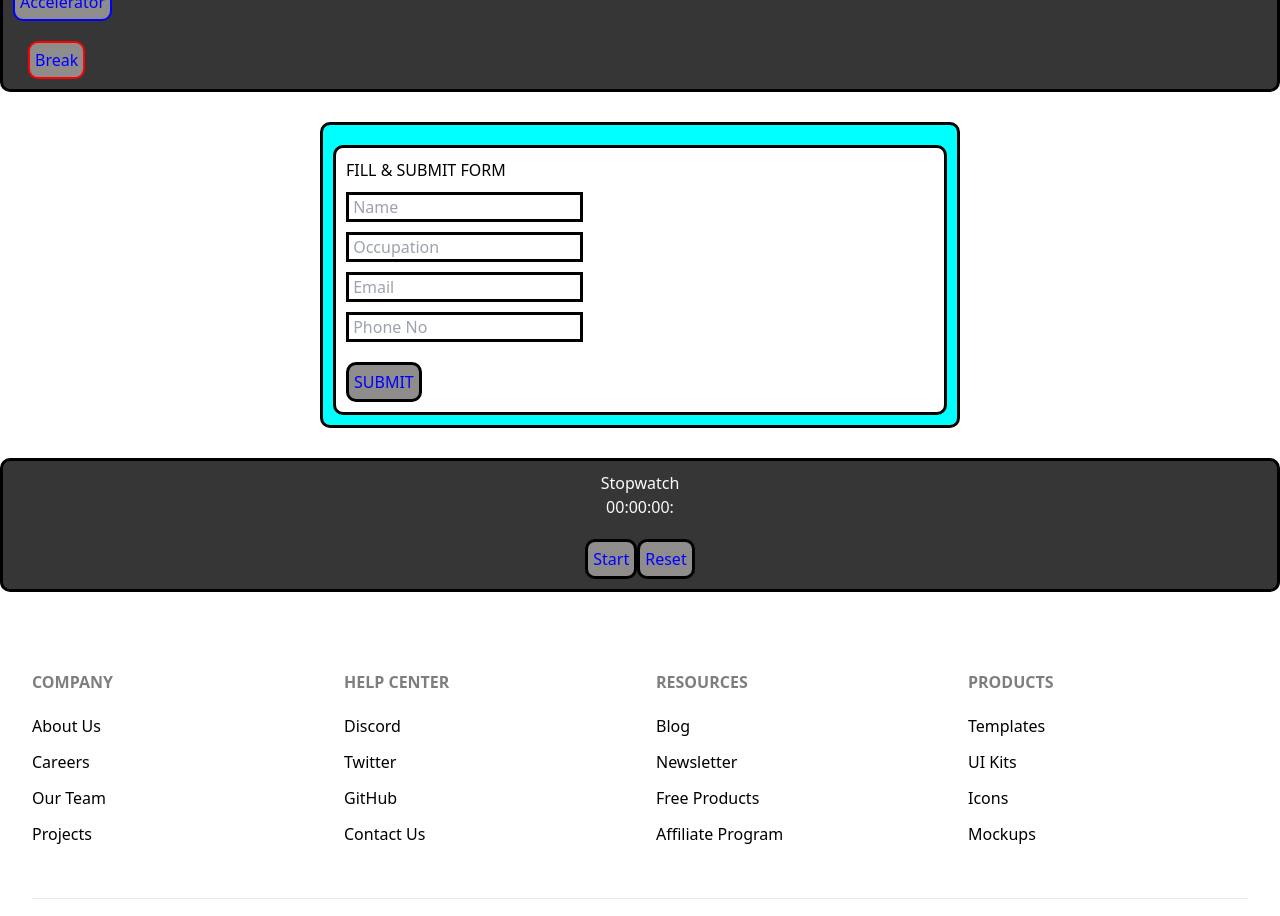
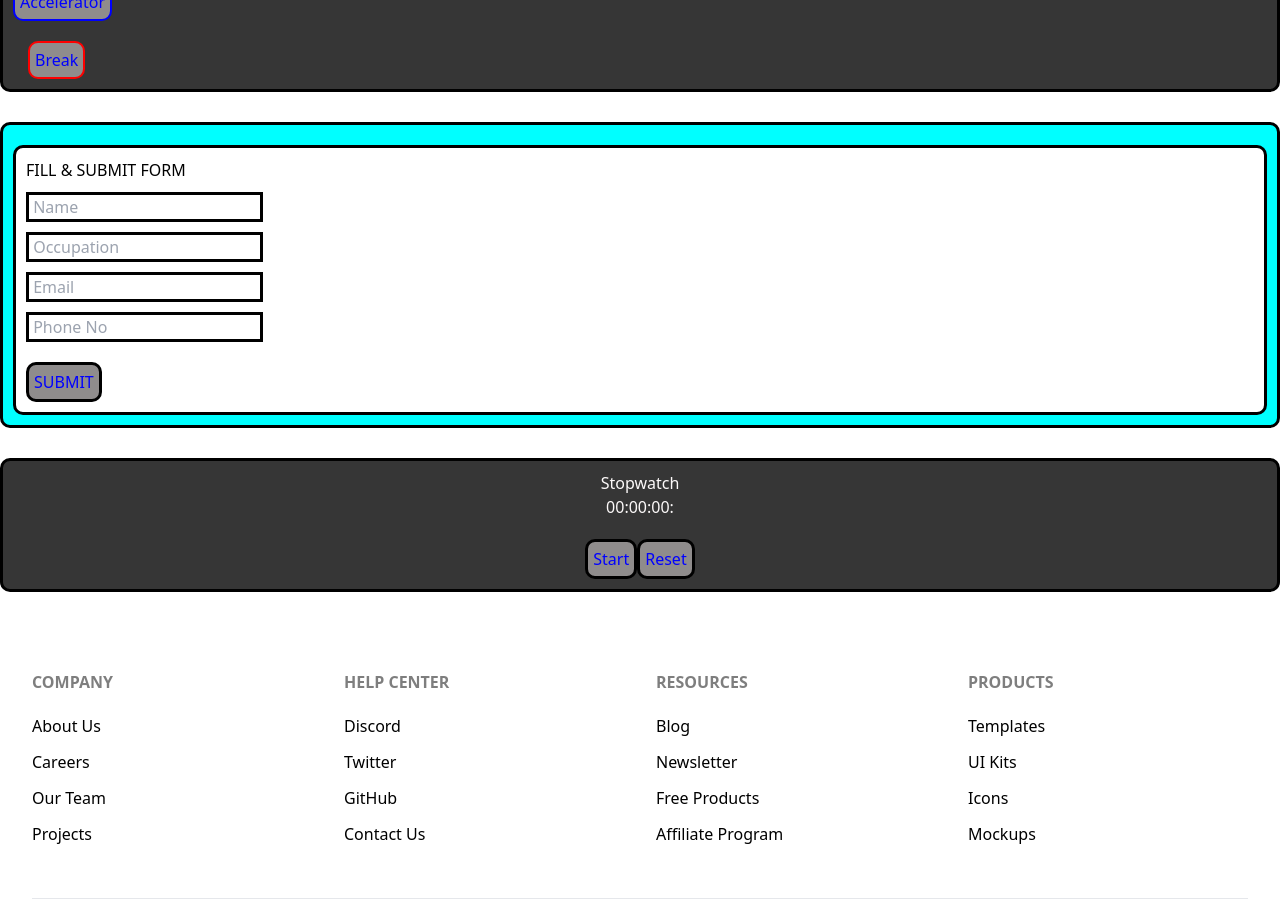
Before and after one commit to BeLaughter/react, a React (Vite) app: page / in a window 1280 px wide. Shown: the part 940-1856 px from the top of the page. Built offline with nearby package versions, Linux system fonts and the light colour scheme.

Commit message:
my changes

```diff
--- a/src/index.css
+++ b/src/index.css
@@ -79,7 +79,7 @@ button {
   display: block;
   margin-left: auto;
   margin-right: auto;
-  width: 50vw;
+  width: auto;
   background-color: aqua;
   padding: 10px;
   border-color: black;
```
